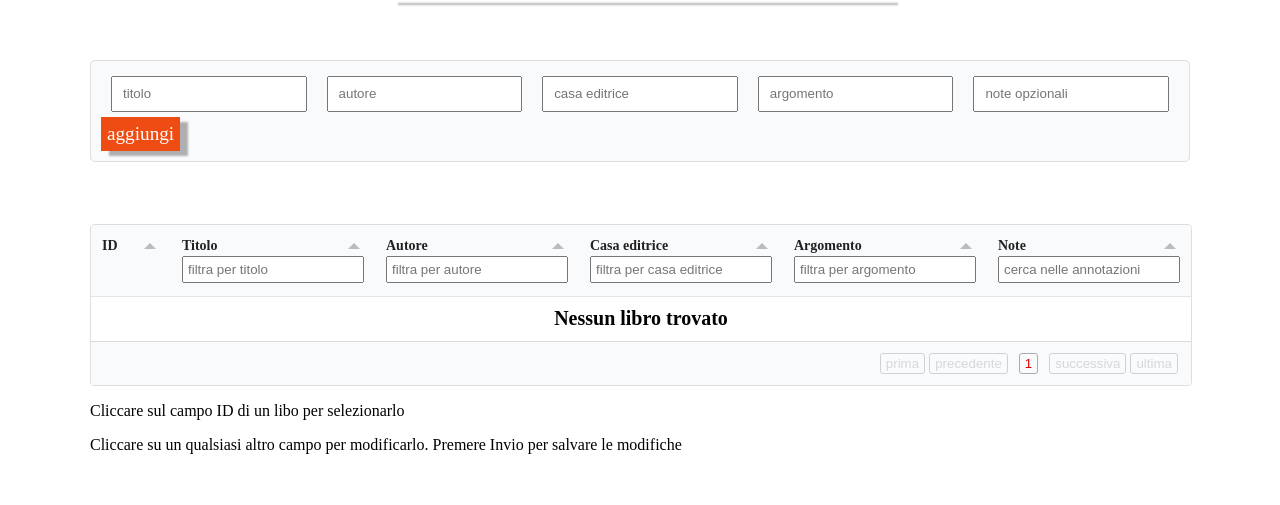
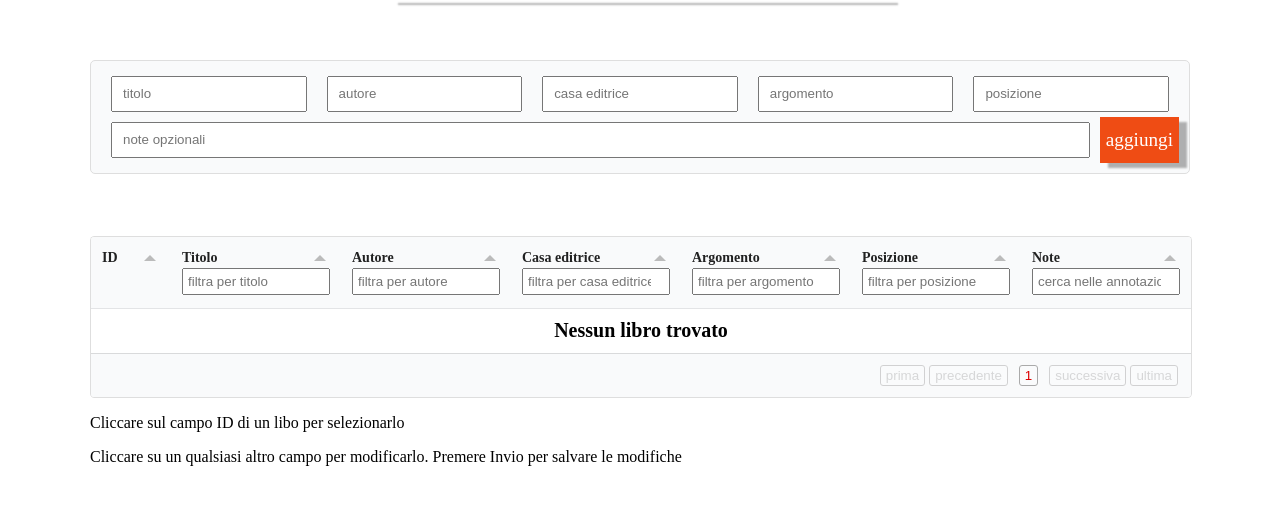
Before and after one commit to robalb/plf, a PHP site: page /catalogo.php in a window 1280 px wide. Shown: the part 98-603 px from the top of the page. Run offline with PHP 8.4, Linux system fonts and the light colour scheme; data that the repository does not hold is empty.

Commit message:
added position field

```diff
--- a/src/api/add.php
+++ b/src/api/add.php
@@ -4,7 +4,7 @@ require_once(__DIR__ ."/../core/classes/lib.php");
 $books = new books();
 
 // Controllo mancanza parametri necessari
-$params = ["titolo", "autore", "casa_ed", "argomento", "note"];
+$params = ["titolo", "autore", "casa_ed", "argomento", "note", "posizione"];
 foreach($params as $param){
     if(isset($_POST[$param])==false){
         $books->error("params", "Errore interno: mancano uno o piu` campi");
@@ -14,7 +14,7 @@ foreach($params as $param){
 }
 
 // Aggiungo e controllo se e` andato a buon fine
-$id = $books->add($_POST["titolo"], $_POST["autore"], $_POST["casa_ed"], $_POST["argomento"], $_POST["note"]);
+$id = $books->add($_POST["titolo"], $_POST["autore"], $_POST["casa_ed"], $_POST["argomento"], $_POST["posizione"], $_POST["note"]);
 if($id!==false){
     $books->return(["id"=>$id]);
 }else{
--- a/src/api/update.php
+++ b/src/api/update.php
@@ -4,7 +4,7 @@ require_once(__DIR__ ."/../core/classes/lib.php");
 $books = new books();
 
 // Controllo mancanza parametri necessari
-$params = ["id", "titolo", "autore", "casa_ed", "argomento", "note"];
+$params = ["id", "titolo", "autore", "casa_ed", "argomento", "posizione", "note"];
 foreach($params as $param){
     if(isset($_POST[$param])==false){
         $books->error("params", "Errore interno: mancano uno o piu` campi");
@@ -19,6 +19,7 @@ $status = $books->update($_POST["id"], [
     "autore"    =>$_POST["autore"],
     "casa_ed"   =>$_POST["casa_ed"],
     "argomento" =>$_POST["argomento"],
+    "posizione" =>$_POST["posizione"],
     "note"      =>$_POST["note"]
 ]);
 if($status!==false){
--- a/src/catalogo.php
+++ b/src/catalogo.php
@@ -73,6 +73,7 @@ $bundlesManager->injectJavascriptVariables($jsGlobalVariables);
 <input type="text" required name="autore" id="autore" placeholder="autore"/>
 <input type="text" required name="casa_ed" id="casa_ed" placeholder="casa editrice"/>
 <input type="text" required name="argomento" id="argomento" placeholder="argomento"/>
+<input type="text" required name="posizione" id="posizione" placeholder="posizione"/>
 <input placeholder="note opzionali" id="note" name="note">
 <button type="submit" id="send">aggiungi</button>
 </form>
--- a/src/core/classes/lib.php
+++ b/src/core/classes/lib.php
@@ -5,11 +5,11 @@ $pdo = $instance->getConnection();
 
 class books{
     // Aggiunge un libro alla lista
-    public function add($titolo, $autore, $casa_ed, $argomento, $note){
+    public function add($titolo, $autore, $casa_ed, $argomento, $posizione, $note){
         global $pdo;
-        $query = $pdo->prepare("INSERT INTO `list` (`titolo`,`autore`,`casa_ed`,`argomento`,`note`,`data_aggiunta`,`data_modifica`) VALUES(?, ?, ?, ?, ?, ?, ?)");
+        $query = $pdo->prepare("INSERT INTO `list` (`titolo`,`autore`,`casa_ed`,`argomento`,`posizione`,`note`,`data_aggiunta`,`data_modifica`) VALUES(?, ?, ?, ?, ?, ?, ?, ?)");
         $status = $query->execute([
-            $titolo, $autore, $casa_ed, $argomento, $note, time(), time()
+            $titolo, $autore, $casa_ed, $argomento, $posizione, $note, time(), time()
         ]);
         // Return ID or false if failed
         if($status){
@@ -22,13 +22,14 @@ class books{
     // Aggiorna un libro dato l'id e l'array di update
     public function update($id, $update=[]){
         global $pdo;
-        $query = $pdo->prepare("UPDATE `list` SET `data_modifica`=?, `titolo`=?, `autore`=?, `casa_ed`=?, `argomento`=?, `note`=? WHERE `id`=?");
+        $query = $pdo->prepare("UPDATE `list` SET `data_modifica`=?, `titolo`=?, `autore`=?, `casa_ed`=?, `argomento`=?, `posizione`=?, `note`=? WHERE `id`=?");
         return $query->execute([
             time(),
             $update["titolo"],
             $update["autore"],
             $update["casa_ed"],
             $update["argomento"],
+            $update["posizione"],
             $update["note"],
             $id
         ]);
@@ -44,7 +45,7 @@ class books{
     // Ottiene la lista di tutti i libri
     public function list(){
         global $pdo;
-        $query = $pdo->prepare("SELECT `id`, `titolo`, `autore`, `casa_ed`, `argomento`, `note` FROM `list`");
+        $query = $pdo->prepare("SELECT `id`, `titolo`, `autore`, `casa_ed`, `argomento`, `posizione`, `note` FROM `list`");
         if($query->execute([])===false) return false;
         if ($query->rowCount() > 0) {
             return $query->fetchAll();
--- a/src/js/catalogo.js
+++ b/src/js/catalogo.js
@@ -134,6 +134,7 @@ function addRow(e){
     autore: $("autore").value,
     casa_ed: $("casa_ed").value,
     argomento: $("argomento").value,
+    posizione: $("posizione").value,
     note: $("note").value,
   }
   //check if the imputted data is too similar to other data in the db
@@ -159,8 +160,7 @@ function addRow(e){
 
 ['titolo', 'autore', 'casa_ed'].forEach(function(field){
   $(field).addEventListener("change", function(e){
-    console.log(e.target.value)
-    console.log(window.table.setHeaderFilterValue(field, e.target.value));
+    window.table.setHeaderFilterValue(field, e.target.value);
   })
 })
 
@@ -217,6 +217,7 @@ var table = new Tabulator("#table", {
     {title:"Autore", field:"autore", sorter:"string", headerFilter: true, editor:"input", validator:"required"},
     {title:"Casa editrice", field:"casa_ed", sorter:"string",headerFilter:true, editor:"input", validator:"required"},
     {title:"Argomento", field:"argomento", sorter:"string",headerFilter:true , editor:"input", validator:"required"},
+    {title:"Posizione", field:"posizione", sorter:"string",headerFilter:true , editor:"input", validator:"required"},
     {title:"Note", field:"note", sorter:"string",headerFilter:true, editor:"input"},
   ],
 
@@ -265,6 +266,7 @@ var table = new Tabulator("#table", {
           "autore":"filtra per autore", //replace default header filter text for column name
           "casa_ed":"filtra per casa editrice", //replace default header filter text for column name
           "argomento":"filtra per argomento", //replace default header filter text for column name
+          "posizione":"filtra per posizione", //replace default header filter text for column name
           "note":"cerca nelle annotazioni", //replace default header filter text for column name
         }
       }
```
Also changed, not shown: .docker/mariadb/create_tables.sql.
